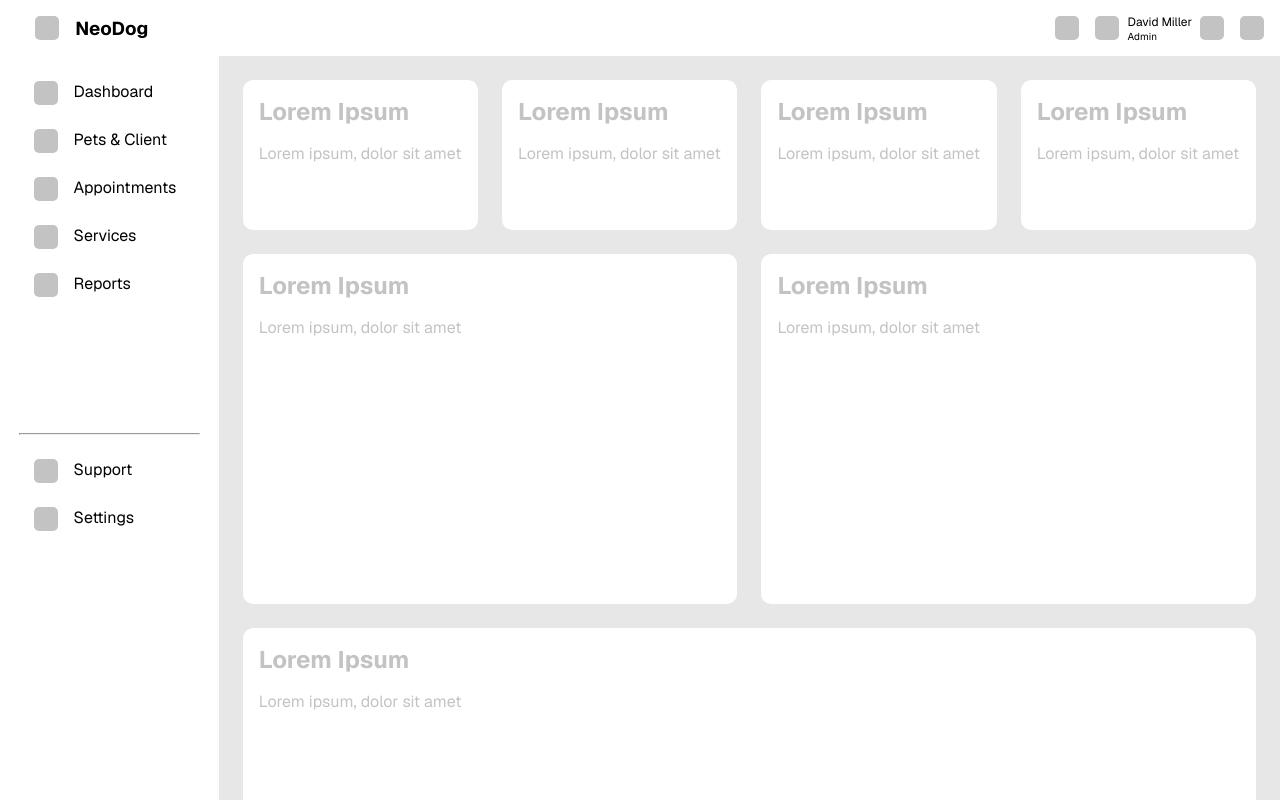
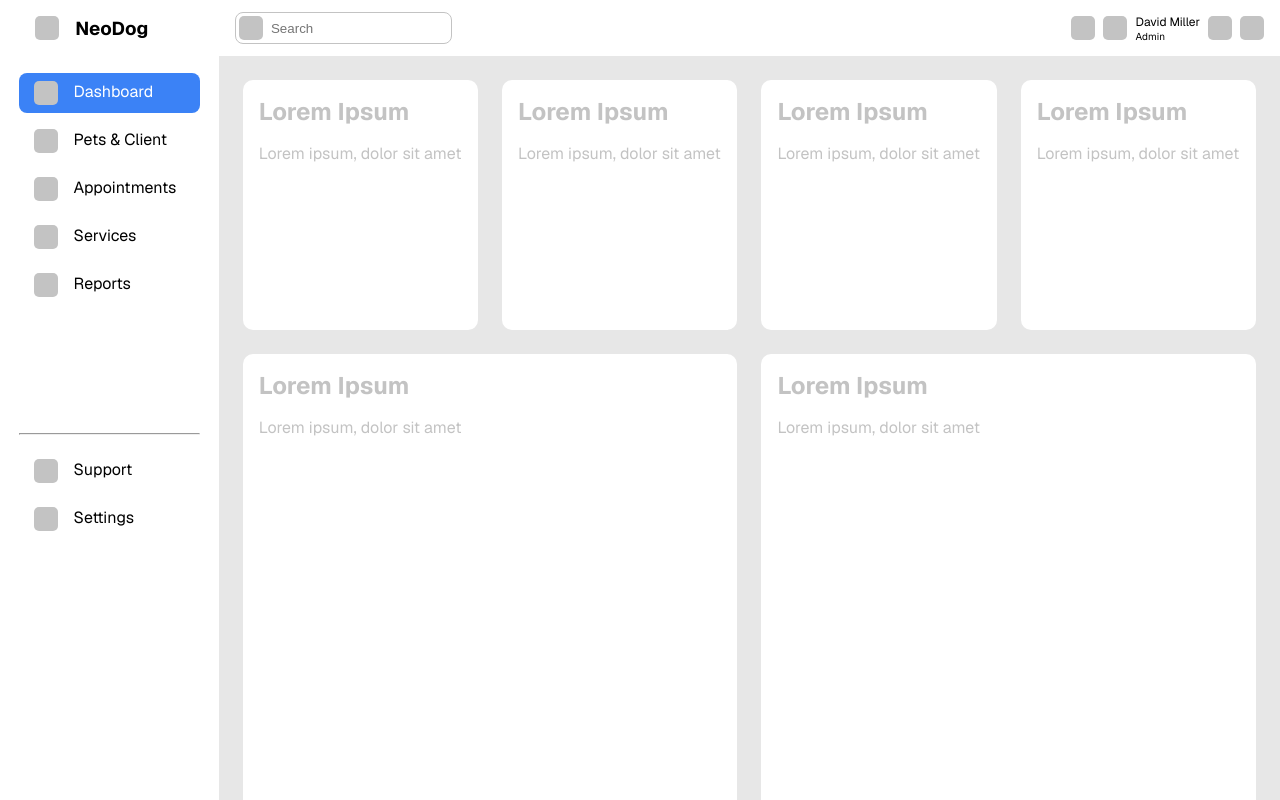
Before and after one commit to KennethicEnergy/neodog, a Next.js app: page / in a window 1280 px wide. Built offline with nearby package versions, Linux system fonts and the light colour scheme.

Commit message:
adjusted styles

```diff
--- a/src/app/page.module.scss
+++ b/src/app/page.module.scss
@@ -6,6 +6,7 @@
 
   .content {
     width: 100%;
+    background: #e7e7e7;
   }
 }
 
--- a/src/app/page.tsx
+++ b/src/app/page.tsx
@@ -1,3 +1,4 @@
+"use client"
 import Main  from "../components/layout/main";
 import Header from "../components/layout/header";
 import Sidebar from "../components/layout/sidebar";
--- /dev/null
+++ b/src/components/common/searchbar/index.tsx
@@ -0,0 +1,14 @@
+import React from 'react';
+import styles from './styles.module.scss';
+import DummyIcon from '../dummy-icon';
+
+const SearchBar = () => {
+  return (
+    <div className={styles.searchbar}>
+      <DummyIcon />
+      <input type="text" placeholder="Search" />
+    </div>
+  )
+}
+
+export default SearchBar
--- /dev/null
+++ b/src/components/common/searchbar/styles.module.scss
@@ -0,0 +1,13 @@
+.searchbar {
+  display: flex;
+  padding: 0.2rem;
+  border: 1px solid #c3c3c3;
+  border-radius: 0.5rem;
+  width: 100%;
+
+  input {
+    margin-left: 0.5rem;
+    border: none;
+    outline: none;
+  }
+}
--- a/src/components/layout/header/index.tsx
+++ b/src/components/layout/header/index.tsx
@@ -1,16 +1,36 @@
 import React from 'react';
 import styles from './styles.module.scss';
 import DummyIcon from '../../common/dummy-icon';
+import SearchBar from '../../common/searchbar';
 
 const Header = () => {
 
-  const renderAvatar = () => {
+  const renderBrand = () => (
+    <div className={styles.brandWrapper}>
+      <h3 className={styles.brand}>NeoDog</h3>
+    </div>
+  )
+
+  const renderHeaderLeft = () => {
     return (
-      <div className={styles.user}>
+      <div className={styles.headerLeft}>
+        {renderBrand()}
+        <SearchBar />
+      </div>
+    )
+  }
+
+  const renderHeaderRight = () => {
+    return (
+      <div className={styles.headerRight}>
         <DummyIcon />
-        <div className={styles.userDetails}>
-          <p className={styles.name}>David Miller</p>
-          <p className={styles.role}>Admin</p>
+        <div className={styles.user}>
+          <DummyIcon />
+          <div className={styles.userDetails}>
+            <p className={styles.name}>David Miller</p>
+            <p className={styles.role}>Admin</p>
+          </div>
+          <DummyIcon />
         </div>
         <DummyIcon />
       </div>
@@ -19,9 +39,8 @@ const Header = () => {
 
   return (
     <header className={styles.header}>
-      <DummyIcon />
-      {renderAvatar()}
-      <DummyIcon />
+      {renderHeaderLeft()}
+      {renderHeaderRight()}
     </header>
   )
 }
--- a/src/components/layout/header/styles.module.scss
+++ b/src/components/layout/header/styles.module.scss
@@ -4,9 +4,20 @@
   padding: 1rem;
   display: flex;
   align-items: center;
-  justify-content: flex-end;
+  justify-content: space-between;
   gap: 1rem;
 
+  .headerLeft, .headerRight {
+    display: flex;
+    align-items: center;
+    gap: 0.5rem;
+  }
+
+  .headerLeft {
+    justify-content: space-between;
+  }
+
+  .headerRight {
     .user {
       display: flex;
       align-items: center;
@@ -20,3 +31,23 @@
       }
     }
   }
+}
+
+.header .brandWrapper {
+  display: none;
+}
+
+@media screen and (max-width: 1024px) {
+  .header {
+    padding: 1rem 1rem 1rem 0;
+  }
+  .header .brandWrapper {
+    display: block;
+  }
+}
+
+@media screen and (width: 1025px) {
+  .header .brandWrapper {
+    display: none;
+  }
+}
--- a/src/components/layout/main/index.tsx
+++ b/src/components/layout/main/index.tsx
@@ -6,14 +6,14 @@ const Main = () => {
   return (
     <main className={styles.main}>
       <div className={styles.gridRow}>
-        <Card title="Lorem Ipsum" description="Lorem ipsum, dolor sit amet" cardStyles={{height: '150px'}}/>
-        <Card title="Lorem Ipsum" description="Lorem ipsum, dolor sit amet" cardStyles={{height: '150px'}}/>
-        <Card title="Lorem Ipsum" description="Lorem ipsum, dolor sit amet" cardStyles={{height: '150px'}}/>
-        <Card title="Lorem Ipsum" description="Lorem ipsum, dolor sit amet" cardStyles={{height: '150px'}}/>
+        <Card title="Lorem Ipsum" description="Lorem ipsum, dolor sit amet" cardStyles={{height: '250px'}}/>
+        <Card title="Lorem Ipsum" description="Lorem ipsum, dolor sit amet" cardStyles={{height: '250px'}}/>
+        <Card title="Lorem Ipsum" description="Lorem ipsum, dolor sit amet" cardStyles={{height: '250px'}}/>
+        <Card title="Lorem Ipsum" description="Lorem ipsum, dolor sit amet" cardStyles={{height: '250px'}}/>
       </div>
       <div className={styles.gridRow}>
-        <Card title="Lorem Ipsum" description="Lorem ipsum, dolor sit amet" cardStyles={{height: '350px'}}/>
-        <Card title="Lorem Ipsum" description="Lorem ipsum, dolor sit amet" cardStyles={{height: '350px'}}/>
+        <Card title="Lorem Ipsum" description="Lorem ipsum, dolor sit amet" cardStyles={{height: '550px'}}/>
+        <Card title="Lorem Ipsum" description="Lorem ipsum, dolor sit amet" cardStyles={{height: '550px'}}/>
       </div>
       <div className={styles.gridRow}>
         <Card title="Lorem Ipsum" description="Lorem ipsum, dolor sit amet" cardStyles={{height: '350px'}}/>
--- a/src/components/layout/main/styles.module.scss
+++ b/src/components/layout/main/styles.module.scss
@@ -4,7 +4,8 @@
   padding: 1.5rem 1.5rem 0 1.5rem;
   overflow: auto;
   color: #171717;
-  background: #e7e7e7;
+  max-width: 1280px;
+  margin: auto;
 
   .gridRow {
     display: grid;
--- a/src/components/layout/sidebar/index.tsx
+++ b/src/components/layout/sidebar/index.tsx
@@ -1,29 +1,45 @@
-import React from 'react'
+"use client"
 import styles from './styles.module.scss';
 import DummyIcon from '../../common/dummy-icon';
+import clsx from 'clsx';
+import { useState } from 'react';
 
 const sidebarMenuItems = [
   "Dashboard",
   "Pets & Client",
   "Appointments",
   "Services",
-  "Reports"
-]
-
-const sidebarBottomItems = [
+  "Reports",
   "Support",
   "Settings"
 ]
 
 const Sidebar = () => {
+  const [activeIndex, setActiveIndex] = useState(0);
 
-  const renderItems = (items: string[], className: string) => (
+  const renderItems = (
+    items: string[],
+    className: string,
+    startIndex: number, // Base index for this section
+  ) => (
     <div className={styles.sidebarItems}>
-      {items.map((item, index) => (
-        <div key={index} className={className}>
-          <DummyIcon /> {item}
-        </div>
-      ))}
+      {items.map((item, index) => {
+        const itemIndex = startIndex + index;
+        return (
+          <div
+            key={itemIndex}
+            className={clsx(
+              styles.sidebarItem,
+              className,
+              activeIndex === itemIndex && styles.active
+            )}
+            onClick={() => setActiveIndex(itemIndex)}
+          >
+            <DummyIcon />
+            <p className={styles.itemName}>{item}</p>
+          </div>
+        );
+      })}
     </div>
   );
 
@@ -32,11 +48,21 @@ const Sidebar = () => {
       <DummyIcon />
       <h3 className={styles.brand}>NeoDog</h3>
     </div>
-  )
+  );
 
-  const renderMenuItems = () => renderItems(sidebarMenuItems, styles.sidebarItem);
+  const renderMenuItems = () =>
+    renderItems(
+      sidebarMenuItems.slice(0, 5),
+      styles.sidebarItem,
+      0 // Start index for top menu is 0
+    );
 
-  const renderBottomItems = () => renderItems(sidebarBottomItems, styles.sidebarBottomItem);
+  const renderBottomItems = () =>
+    renderItems(
+      sidebarMenuItems.slice(5, 7),
+      styles.sidebarBottomItem,
+      5 // Start index for bottom menu is 5
+    );
 
   return (
     <div className={styles.sidebar}>
@@ -45,7 +71,7 @@ const Sidebar = () => {
       <hr />
       {renderBottomItems()}
     </div>
-  )
-}
+  );
+};
 
-export default Sidebar
+export default Sidebar;
--- a/src/components/layout/sidebar/styles.module.scss
+++ b/src/components/layout/sidebar/styles.module.scss
@@ -7,6 +7,7 @@
   display: flex;
   flex-direction: column;
   gap: 1rem;
+  transition: all 0.3s ease-in-out;
 
   .brandWrapper {
     display: flex;
@@ -37,6 +38,7 @@
 
   .sidebarItem.active {
     background: #3B82F6;
+    color: #FFF;
   }
 
   .sidebarItem {
@@ -50,19 +52,36 @@
 
 @media screen and (max-width: 600px) {
   .sidebar {
-    width: 4rem; // Minimized width
+    display: none;
+  }
+}
+
+@media screen and (max-width: 1024px) {
+  .sidebar {
+    width: 4rem;
     padding: 1rem 0.5rem;
-    transition: all 0.3s ease-in-out;
+
+    .brandWrapper {
+      justify-content: center;
+      padding: 0 0.5rem;
+      .brand {
+        display: none;
+      }
+    }
+
+
+    .itemName {
+      display: none;
+    }
+
+    .sidebarItems {
+      height: auto;
+    }
 
     .sidebarItem, .sidebarBottomItem {
       justify-content: center;
       align-items: center;
       padding: 0.5rem 0;
     }
-
-    .sidebarItem span,
-    .sidebarBottomItem span {
-      display: none; // Hide text or labels
-    }
   }
 }
```
Also changed, not shown: package.json (+6 -4 lines), 1 other file (tests, documents, lock files or other folders). Lines whose indentation alone changed are shown as unchanged.
